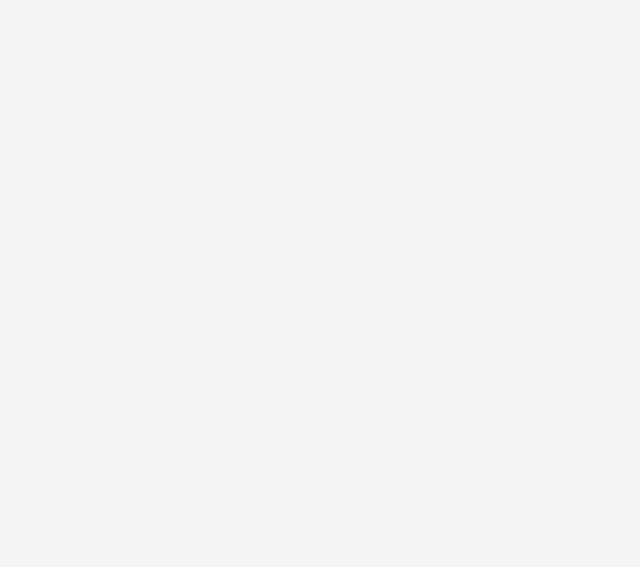
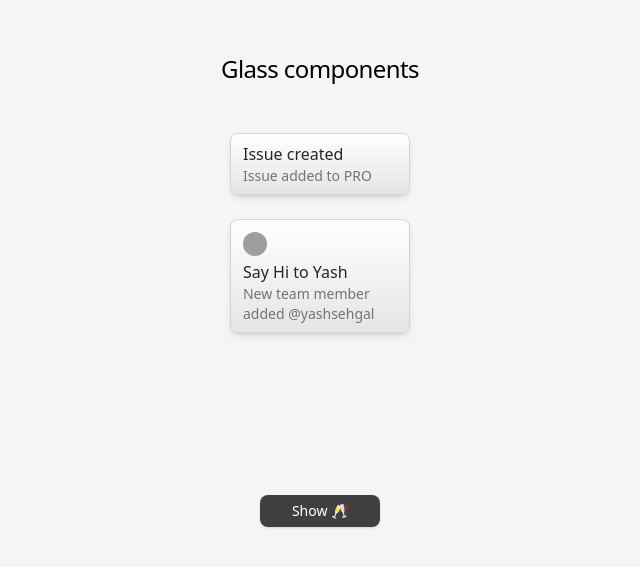
Before and after one commit to yashsehgal/crafts, a React (Create React App) app: page /glass-components in a window 1280 px wide. Before the commit this address had no page. Shown: the part 111-678 px from the top of the page, without its empty margins (320-960 px from the left). Built offline with nearby package versions, Linux system fonts and the light colour scheme; grey boxes are pictures that could not be loaded.

Commit message:
feat: notion-like component added

```diff
--- a/src/App.js
+++ b/src/App.js
@@ -31,6 +31,8 @@ import AuthFlow from "./crafts/auth-flow";
 import ShareableList from "./crafts/shareable-list";
 import CardAnimationGrid from "./crafts/card-animation";
 import Deck from "./crafts/deck";
+import GlassComponents from "./crafts/glass-components";
+import NotionLikeComponent from "./crafts/notion-like-component";
 
 const CraftItems = [
   {
@@ -121,6 +123,16 @@ const CraftItems = [
     component: <Deck />,
     title: "Cards animation in deck",
     isWIP: true,
+  },
+  {
+    path: "/glass-components",
+    component: <GlassComponents />,
+    title: "Glass components"
+  },
+  {
+    path: "/notion-like",
+    component: <NotionLikeComponent />,
+    title: "Notion-like component"
   }
 ];
 
--- /dev/null
+++ b/src/crafts/glass-components.jsx
@@ -0,0 +1,151 @@
+import { motion } from "framer-motion";
+import { useState } from "react";
+
+export default function GlassComponents() {
+  const [visible, setVisible] = useState(false);
+
+  return (
+    <div>
+      <h1 className="leading-snug mb-12 font-medium tracking-tight text-2xl">Glass components</h1>
+      <div className="glass-components-container flex flex-col items-center gap-6">
+        <GlassBadge1 />
+        <GlassProfileCard />
+        {visible && <GlassProfileCardWithMessageFlow />}
+        {!visible && <div className="h-[114px]" />}
+
+        <motion.button
+          className={`shadow rounded-lg py-1.5 text-sm font-medium text-white bg-neutral-700 w-[120px]`}
+          initial={{
+            opacity: 0.5,
+            y: 4
+          }}
+          animate={{
+            opacity: 1,
+            y: 0
+          }}
+          onClick={() => setVisible(!visible)}
+        >
+          {!visible ? "Show 🥂": "Done"}
+        </motion.button>
+      </div>
+    </div>
+  )
+}
+
+function GlassBadge1() {
+  return (
+    <motion.div
+      className={`w-[180px] rounded-lg border border-neutral-300 py-2 px-3 shadow-md backdrop-blur-md bg-opacity-80 bg-gradient-to-b from-white to-neutral-200`}
+      initial={{
+        opacity: 0.5,
+        x: -8
+      }}
+      animate={{
+        opacity: 1,
+        x: 0
+      }}
+    >
+      <p className="font-medium text-base text-neutral-800">
+        Issue created
+      </p>
+      <p className="font-normal text-sm text-neutral-500">
+        Issue added to PRO
+      </p>
+    </motion.div>
+  )
+}
+
+function GlassProfileCard() {
+  return (
+    <motion.div
+      className={`w-[180px] rounded-lg border border-neutral-300 py-2 px-3 shadow-md backdrop-blur-md bg-opacity-80 bg-gradient-to-b from-white to-neutral-200`}
+      initial={{
+        opacity: 0.5,
+        x: -12
+      }}
+      animate={{
+        opacity: 1,
+        x: 0
+      }}
+    >
+      <div className="flex flex-col items-start gap-1 mt-1">
+        <img
+          src="https://github.com/yashsehgal.png"
+          className="w-6 h-6 rounded-full"
+        />
+        <p className="font-medium text-base text-neutral-800">
+          Say Hi to Yash
+        </p>
+      </div>
+      <p className="font-normal text-sm text-neutral-500">
+        New team member added @yashsehgal
+      </p>
+    </motion.div>
+  )
+}
+
+function GlassProfileCardWithMessageFlow() {
+  const [isSayHello, setIsSayHello] = useState(false);
+  const [isMessageInputVisibile, setMessageInputVisible] = useState(false);
+  const [message, setMessage] = useState("");
+
+
+  return (
+    <motion.div
+      className={`w-[240px] cursor-default rounded-lg border border-neutral-300 py-2 px-3 shadow-md backdrop-blur-md bg-opacity-80 bg-gradient-to-b from-white to-neutral-200`}
+      initial={{
+        opacity: 0.5,
+        x: -12
+      }}
+      animate={{
+        opacity: 1,
+        x: 0
+      }}
+      transition={{
+        type: "spring",
+        bounce: 0.65
+      }}
+      onMouseEnter={() => setIsSayHello(true)}
+      onMouseLeave={() => {
+        setIsSayHello(false);
+        setMessageInputVisible(false);
+        setMessage("");
+      }}
+    >
+      <div className="flex flex-col items-start gap-1 mt-1">
+        <img
+          src="https://github.com/yashsehgal.png"
+          className="w-6 h-6 rounded-full"
+        />
+        <p className="font-medium text-base text-neutral-800">
+          Say Hi to Yash
+        </p>
+      </div>
+      <p className="font-normal text-sm text-neutral-500">
+        New team member added @yashsehgal
+      </p>
+      {isSayHello && <div className="relative message-flow mt-4 mb-2">
+        <motion.button
+          className={`shadow rounded-lg py-1.5 text-sm font-medium text-white bg-neutral-700 w-full`}
+          initial={{
+            opacity: 0.5,
+            y: 4
+          }}
+          animate={{
+            opacity: 1,
+            y: 0
+          }}
+          onClick={() => setMessageInputVisible(true)}
+        >
+          {"Say Hi 👋"}
+        </motion.button>
+        {isMessageInputVisibile && <div className="absolute message-input-wrapper top-10 ">
+        <input
+          className="focus:outline-none w-[240px] p-2 px-3 rounded-lg shadow-lg"
+          placeholder="Hello, Yash"
+        />
+      </div>}
+      </div>}
+    </motion.div>
+  )
+}
--- /dev/null
+++ b/src/crafts/notion-like-component.jsx
@@ -0,0 +1,55 @@
+
+export default function NotionLikeComponent() {
+  return (
+    <div
+      className={"notion-like-component "
+        + "py-3 px-4 rounded-lg bg-white w-[420px] h-fit min-h-[240px] "
+        + "shadow-xl shadow-neutral-200"
+      }
+    >
+      <div
+        className="filename-content-wrapper px-1 py-0.5 flex flex-row items-center justify-start gap-1"
+      >
+        <h2
+          className="filename-content__owner-username font-medium text-lg"
+        >
+          {"yashsehgal"}
+        </h2>
+        <span className="filename-content__slashSeparator text-neutral-400">
+          {"/"}
+        </span>
+        <h2
+          className={"filename-content__filename"
+            + "font-medium text-lg border border-transparent px-0.5 rounded-md "
+            + "focus:outline-neutral-400 focus:shadow-md "
+            + "hover:border-neutral-200 "
+          }
+          contentEditable
+        >
+          {"Personal To-do"}
+        </h2>
+      </div>
+      <div className="heading-content-wrapper py-4">
+        <h1 className={"heading-content "
+          + "font-medium text-xl border border-transparent px-1 py-0.5 rounded-md "
+          + "focus:outline-neutral-400 focus:shadow-md "
+          + "hover:border-neutral-200 "
+        }
+          contentEditable
+        >
+          {"Weekly standup"}
+        </h1>
+      </div>
+      <div className="paragrah-content-wrapper -mt-2">
+        <p className={"heading-content "
+          + "font-normal text-neutral-500 text-base border border-transparent px-1 py-0.5 rounded-md "
+          + "focus:outline-neutral-400 focus:shadow-md "
+          + "hover:border-neutral-200 "}
+          contentEditable
+        >
+          {"What to share?"}
+        </p>
+      </div>
+    </div>
+  )
+}
```
